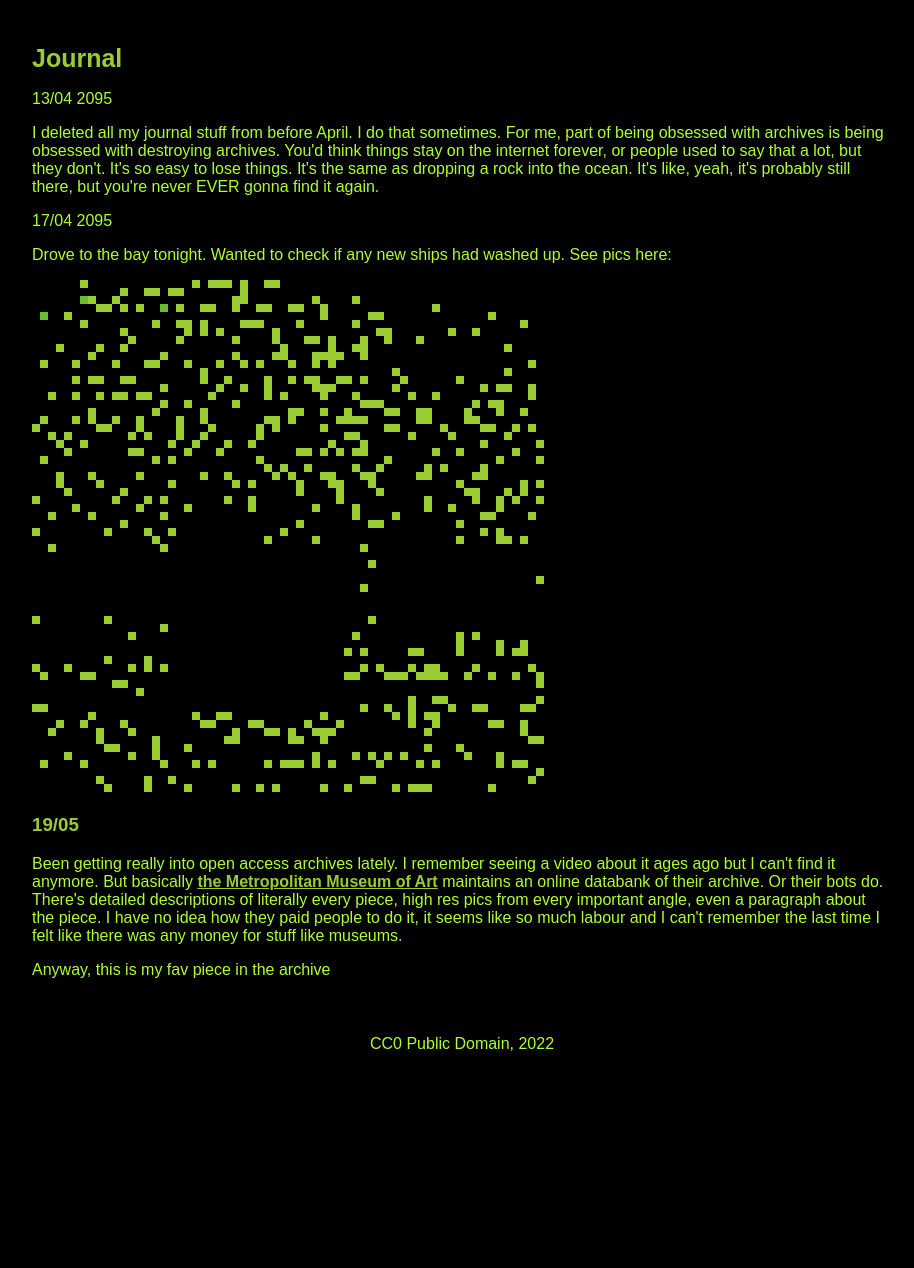
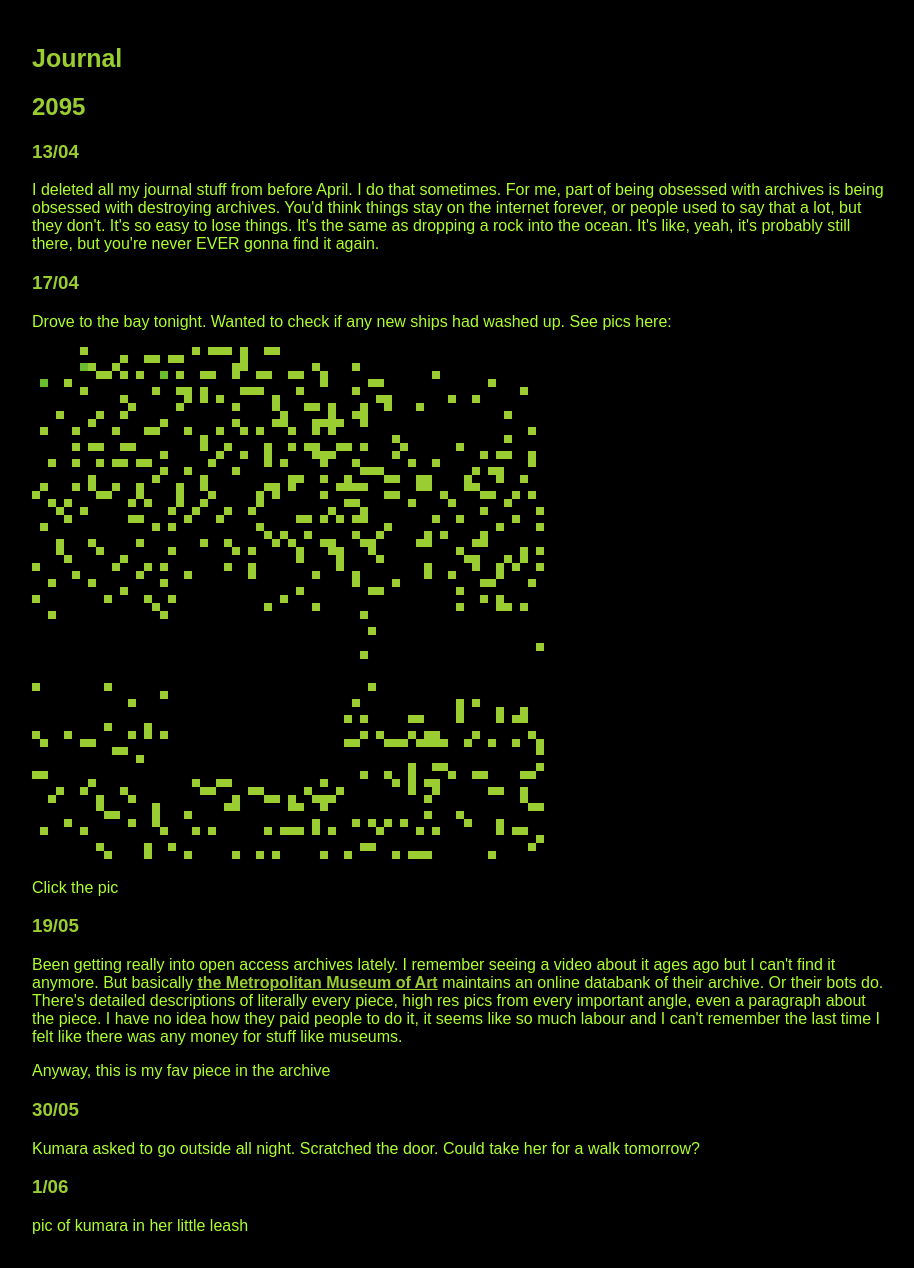
Before and after one commit to SoPhyzik/thesis2025, a plain HTML site: page journal.html in a window 1280 px wide. Shown: the part 152-1420 px from the top of the page, without its empty margins (178-1092 px from the left). Before the commit the page ends 1217 px from the top, so only its background shows below. Drawn offline with Linux system fonts and the light colour scheme; a web font is replaced by a local one.

Commit message:
updates 19/11/25

```diff
--- a/journal.html
+++ b/journal.html
@@ -22,15 +22,22 @@
         <div id="flex">
             <main>
                 <h1>Journal</h1>
-                <box> 13/04 2095</box>
+                <h2>2095</h2>
+                <h3> 13/04</h3>
                 <p>I deleted all my journal stuff from before April. I do that sometimes. For me, part of being obsessed with archives is being obsessed with destroying archives. You'd think things stay on the internet forever, or people used to say that a lot, but they don't. It's so easy to lose things. It's the same as dropping a rock into the ocean. It's like, yeah, it's probably still there, but you're never EVER gonna find it again.</p>
-                <box> 17/04 2095</box>
+                <h3> 17/04</h3>
                 <p>Drove to the bay tonight. Wanted to check if any new ships had washed up. See pics here:</p>
                 <img src="images/journal1704.png" alt="pixel art illustration of a bay of shipwrecks at night in yellowgreen and black. The sky is filled with stars and only the silhouettes of the ships can be seen">
+                <p>Click the pic</p>
                 <h3>19/05</h3>
                 <p>Been getting really into open access archives lately. I remember seeing a video about it ages ago but I can't find it anymore. But basically <a href="https://www.metmuseum.org/art/collection/search?searchField=All&showOnly=openAccess&sortBy=relevance">the Metropolitan Museum of Art</a> maintains an online databank of their archive. Or their bots do. There's detailed descriptions of literally every piece, high res pics from every important angle, even a paragraph about the piece. I have no idea how they paid people to do it, it seems like so much labour and I can't remember the last time I felt like there was any money for stuff like museums. </p>
                 <p>Anyway, this is my fav piece in the archive</p>
                 <p></p>
+                <h3>30/05</h3>
+                <p>Kumara asked to go outside all night. Scratched the door. Could take her for a walk tomorrow?</p>
+                <h3>1/06</h3>
+                <p>pic of kumara in her little leash</p>
+                <h3></h3>
             </main>
         </div>
         <footer id="footer" style="margin-top: 10px;">CC0 Public Domain, 2022</footer>
```
Also changed, not shown: frutigeraero.html (added), publicaccess.html (added), shipwreck.html (added).
